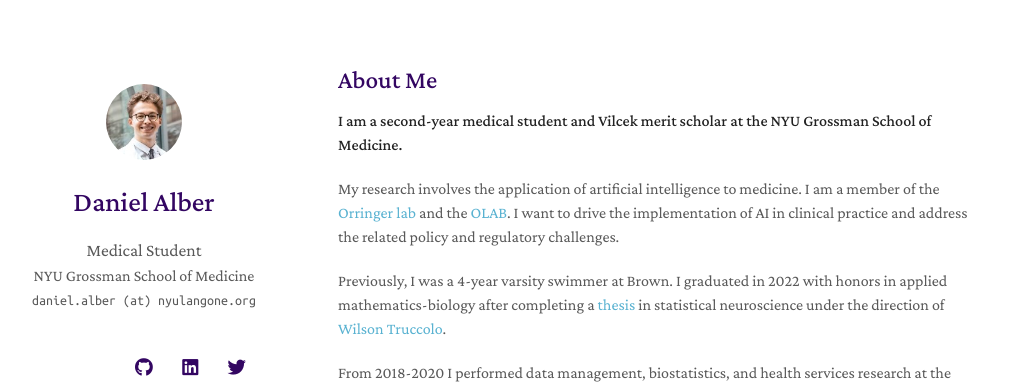
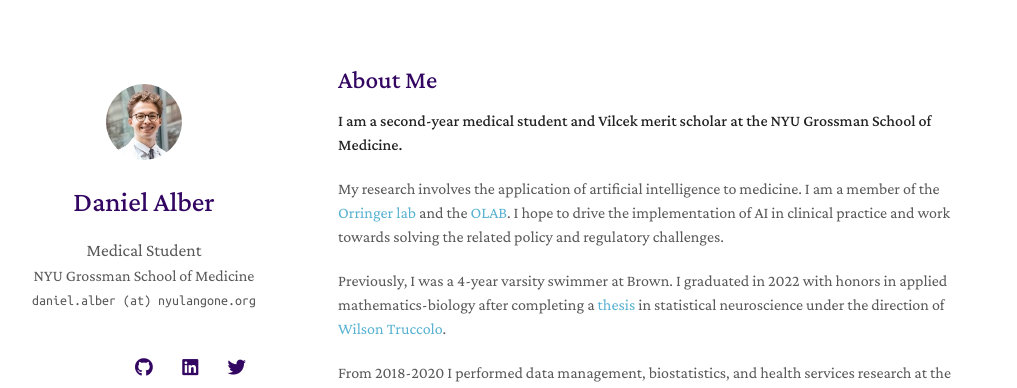
Before and after one commit to danalber/danalber.github.io, a Jekyll site: the page built from index.md, in a window 1280 px wide and 1120 px high. Shown: the top 388 px of the window, without its empty margins (132-1149 px from the left). Built offline with Jekyll 4.4.1, drawn with Linux system fonts in a browser that asks for light colours; nearby versions of some CDN libraries; a style sheet for code colours, icons or effects is not loaded; our own code applies the rules of GitHub Pages for plain Markdown files.

Commit message:
Update index.md

```diff
--- a/index.md
+++ b/index.md
@@ -6,7 +6,7 @@ layout: homepage
 
 **I am a second-year medical student and Vilcek merit scholar at the NYU Grossman School of Medicine.**
 
-My research involves the application of artificial intelligence to medicine. I am a member of the [Orringer lab](https://twitter.com/danorringermd) and the [OLAB](https://www.nyuolab.org/). I want to drive the implementation of AI in clinical practice and address the related policy and regulatory challenges.
+My research involves the application of artificial intelligence to medicine. I am a member of the [Orringer lab](https://twitter.com/danorringermd) and the [OLAB](https://www.nyuolab.org/). I hope to drive the implementation of AI in clinical practice and work towards solving the related policy and regulatory challenges.
 
 Previously, I was a 4-year varsity swimmer at Brown. I graduated in 2022 with honors in applied mathematics-biology after completing a [thesis](./assets/alber_thesis_final.pdf) in statistical neuroscience under the direction of [Wilson Truccolo](https://www.truccololab.com/).
 
```
